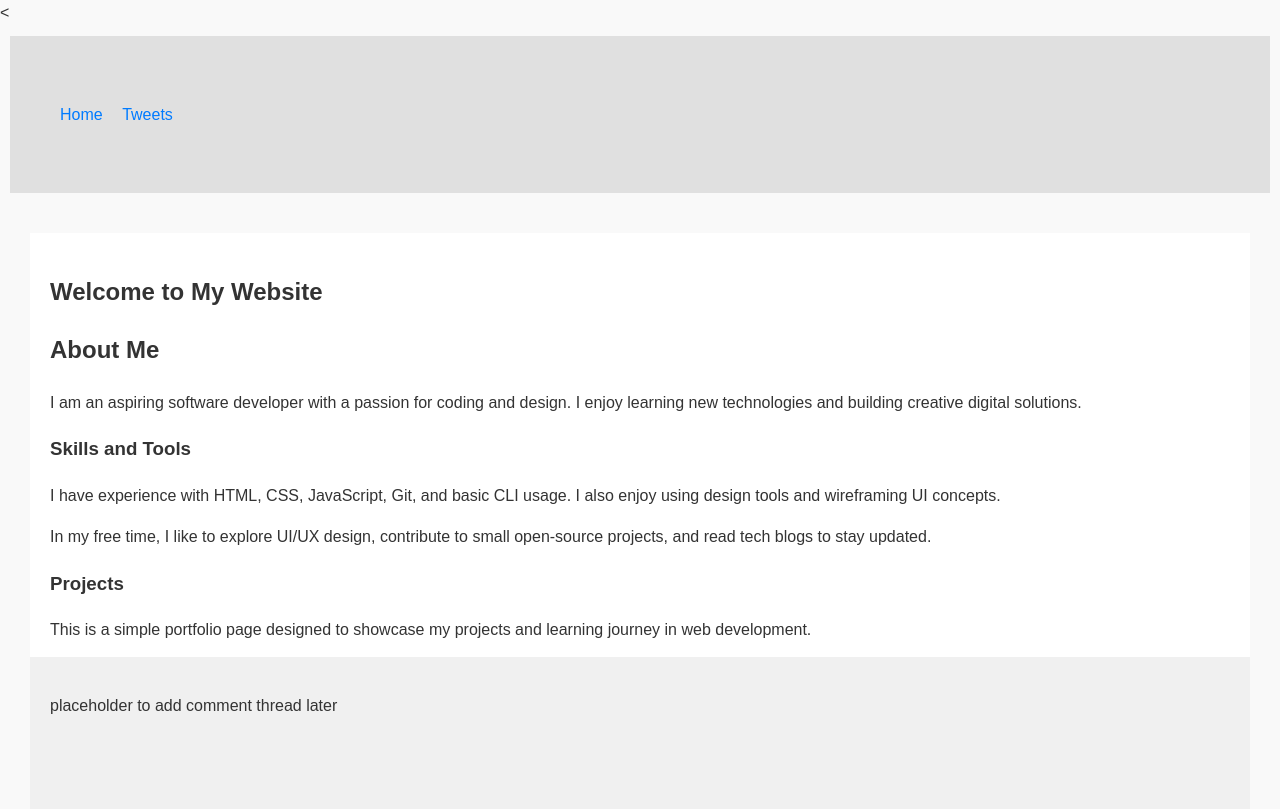
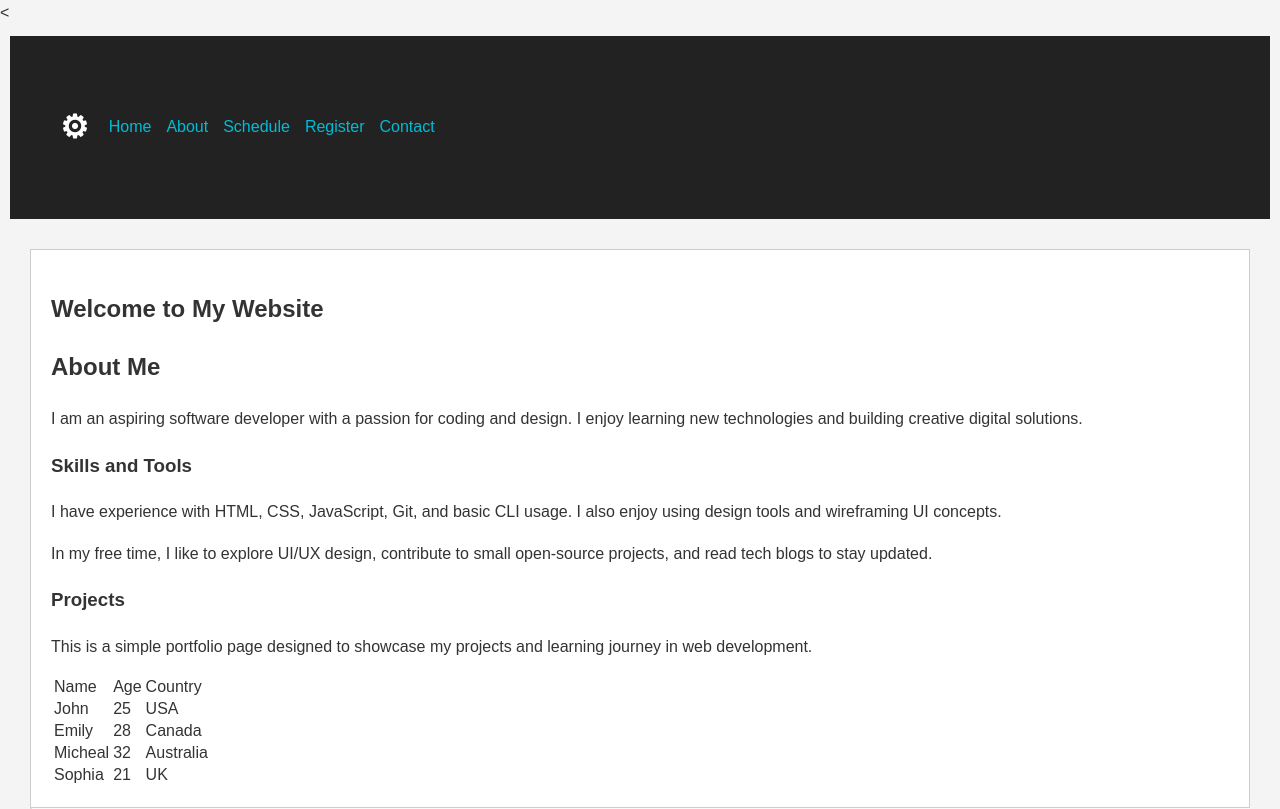
Before and after one commit to UwituzeDavid/alx_html_css, a plain HTML site: page css_basic/index.html in a window 1280 px wide. Shown: the top 809 px of the page. Drawn offline with Linux system fonts and the light colour scheme.

Commit message:
new change about background header

```diff
--- a/css_basic/index.html
+++ b/css_basic/index.html
@@ -7,15 +7,20 @@
   <link href="base.css" rel="stylesheet">
 <link href="styles.css" rel="stylesheet">
 </head>
-<body class="works_on_smartphone">
+<body>
 <header>
   <nav>
     <ul>
+      <li class="logo">&#9881;</li>
       <li><a href="index.html">Home</a></li>
-      <li><a href="tweets.html">Tweets</a></li>
+      <li><a href="about.html">About</a></li>
+      <li><a href="schedule.html">Schedule</a></li>
+      <li><a href="register.html">Register</a></li>
+      <li><a href="contact.html">Contact</a></li>
     </ul>
   </nav>
 </header>
+
   <main>
     <article>
       <h1>Welcome to My Website</h1>
--- a/css_basic/styles.css
+++ b/css_basic/styles.css
@@ -1,42 +1,54 @@
-/* Make <body> a vertical flex container */
-body {
-    display: flex;
-    flex-direction: column;
-    height: 100vh;
-    margin: 0;
+/* === Logo Styling === */
+.logo {
+    font-size: 2em;
+    font-weight: bold;
+    margin-right: 20px;
   }
 
-  /* This rule applies only when <body class="works_on_smartphone"> is used */
-  .works_on_smartphone main {
-    display: flex;
-    flex-direction: column;
+  /* === Base Styles === */
+  body {
+    background-color: #f4f4f4;
+    color: #333;
   }
 
-  /* Make <main> a horizontal flex container */
-  main {
-    display: flex;
-    flex-direction: row;
-    flex: auto; /* Allow it to grow and fill space */
+  /* === Header and Navigation === */
+  header {
+    background-color: #222;
+    color: #fff;
   }
 
-  /* <article> takes 2/3 of the width */
-  article {
-    flex: 2;
-    overflow-y: auto;
-    padding: 20px;
-    background-color: #ffffff;
+  nav ul {
+    display: flex;
+    align-items: center;
+    padding: 0;
+    list-style: none;
   }
 
-  /* <aside> takes 1/3 of the width */
-  aside {
-    flex: 1;
-    overflow-y: auto;
-    padding: 20px;
-    background-color: #f0f0f0;
+  nav ul li {
+    margin-right: 15px;
   }
 
-  /* Optional: style header and footer for clarity */
-  header, footer {
+  /* === Links === */
+  a {
+    color: #00bcd4;
+  }
+
+  a:hover {
+    color: #0097a7;
+    text-decoration: underline;
+  }
+
+  /* === Article Styling === */
+  article {
+    background-color: #fff;
+    border: 1px solid #ccc;
     padding: 20px;
-    background-color: #e0e0e0;
+    line-height: 1.6;
   }
+
+  /* === Aside Styling === */
+  aside {
+    background-color: #f9f9f9;
+    border-left: 2px solid #ddd;
+    padding: 20px;
+  }
```
Lines whose indentation alone changed are shown as unchanged.
